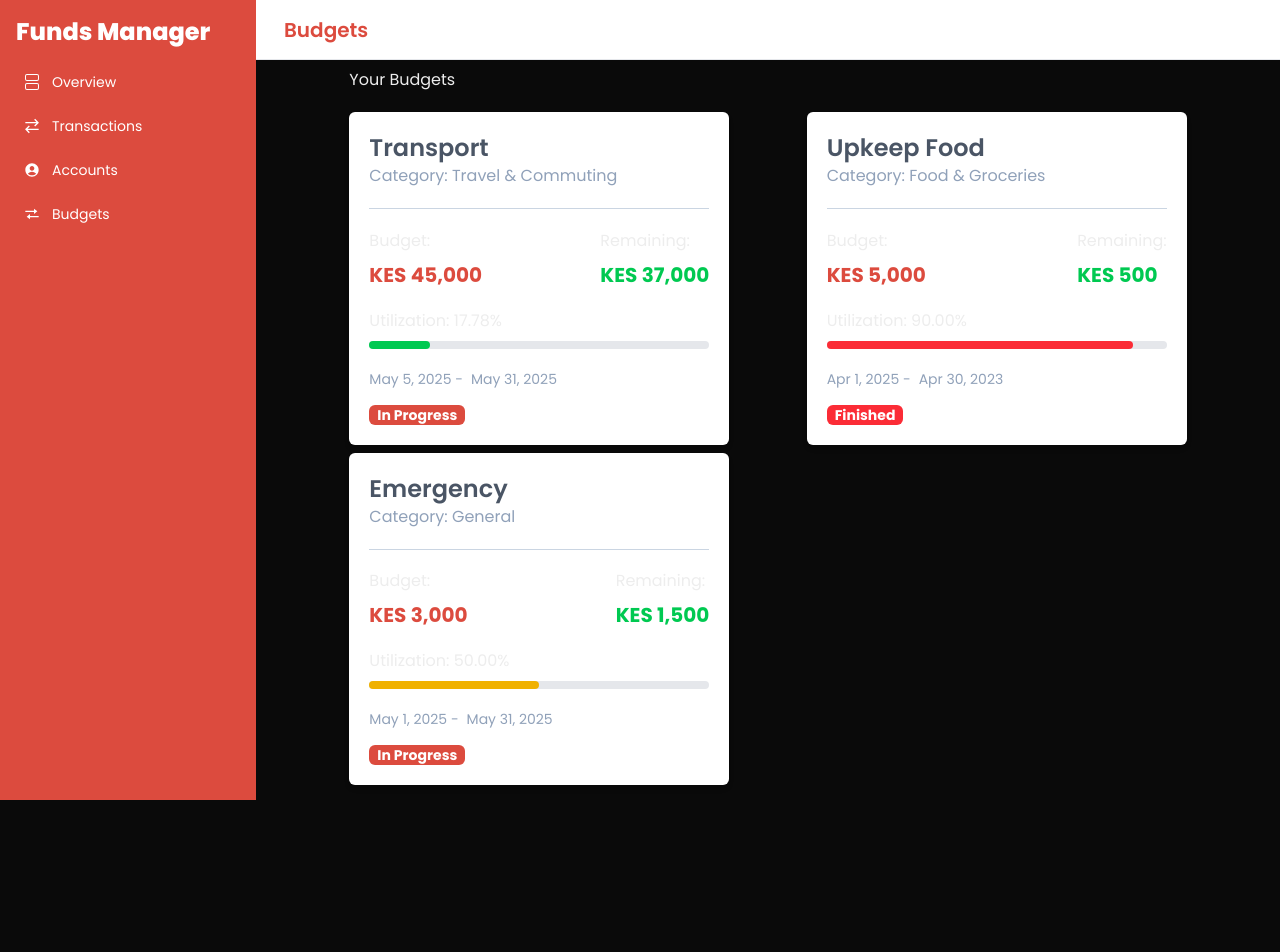
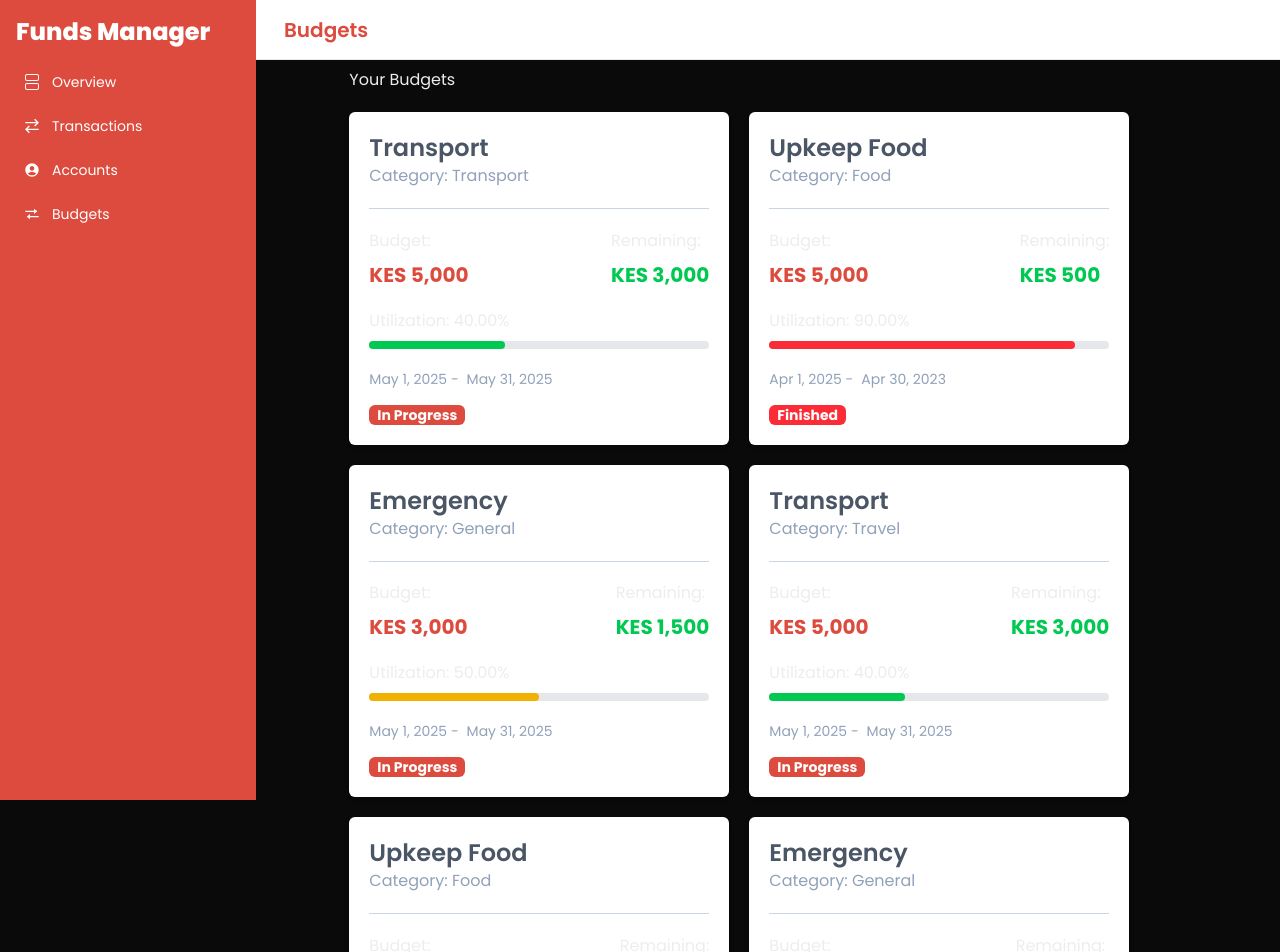
Before and after one commit to AllanG-4779/expense-tracker-frontend, a Next.js app: page /account/user/budget in a window 1280 px wide. Shown: the top 952 px of the page. Before the commit the page ends 800 px from the top, so only its background shows below. Built offline with nearby package versions, Linux system fonts and the light colour scheme.

Commit message:
add alert consume login and sign up endpoints

```diff
--- a/app/account/user/budget/page.tsx
+++ b/app/account/user/budget/page.tsx
@@ -2,6 +2,74 @@ import AppBar from "@/app/components/AppBar";
 import BudgetComponent from "@/app/components/BudgetComponent";
 import React from "react";
 import { GrTrain } from "react-icons/gr";
+
+const budgets = [
+  {
+    name: "Transport",
+    allocation: 5000,
+    expenditure: 2000,
+    start: "2025-05-01",
+    end: "2025-05-31",
+    category: "Transport",
+  },
+  {
+    name: "Upkeep Food",
+    allocation: 5000,
+    expenditure: 4500,
+    category: "Food",
+    start: "2025-04-01",
+    end: "2023-04-30",
+  },
+  {
+    name: "Emergency",
+    allocation: 3000,
+    expenditure: 1500,
+    category: "General",
+    start: "2025-05-01",
+    end: "2025-05-31",
+  },
+  {
+    name: "Transport",
+    allocation: 5000,
+    expenditure: 2000,
+    category: "Travel",
+    start: "2025-05-01",
+    end: "2025-05-31",
+  },
+  {
+    name: "Upkeep Food",
+    allocation: 5000,
+    expenditure: 4500,
+    category: "Food",
+    start: "2025-04-01",
+    end: "2023-04-30",
+  },
+  {
+    name: "Emergency",
+    allocation: 3000,
+    category: "General",
+    expenditure: 1500,
+    start: "2025-05-01",
+    end: "2025-05-31",
+  },
+  {
+    name: "Transport",
+    allocation: 5000,
+    expenditure: 2000,
+    start: "2025-05-01",
+    end: "2025-05-31",
+    category: "Transport",
+  },
+  {
+    name: "Upkeep Food",
+    allocation: 5000,
+    expenditure: 4500,
+    start: "2025-04-01",
+    category: "Food",
+
+    end: "2023-04-30",
+  },
+];
 
 const page = () => {
   return (
@@ -10,31 +78,18 @@ const page = () => {
 
       <div className="p-2 flex flex-col md:w-10/12 md:mx-auto">
         <p>Your Budgets</p>
-        <div className="flex flex-col md:flex-row gap-2 mt-5 justify-between  w-full md:mx-auto flex-wrap">
-          <BudgetComponent
-            name="Transport"
-            category="Travel & Commuting"
-            allocation={45000}
-            expenditure={8000}
-            start="2025-05-05"
-            end="2025-05-31"
-          />
-          <BudgetComponent
-            name="Upkeep Food"
-            category="Food & Groceries"
-            allocation={5000}
-            expenditure={4500}
-            start="2025-04-01"
-            end="2023-04-30"
-          />
-          <BudgetComponent
-            name="Emergency"
-            category="General"
-            allocation={3000}
-            expenditure={1500}
-            start="2025-05-01"
-            end="2025-05-31"
-          />
+        <div className="flex flex-col md:flex-row gap-5 mt-5   w-full md:mx-auto flex-wrap">
+          {budgets.map((budget, index) => (
+            <BudgetComponent
+              key={index}
+              name={budget.name}
+              allocation={budget.allocation}
+              expenditure={budget.expenditure}
+              start={budget.start}
+              category={budget.category}
+              end={budget.end}
+            />
+          ))}
         </div>
       </div>
     </>
--- a/app/auth/signin/page.tsx
+++ b/app/auth/signin/page.tsx
@@ -1,7 +1,7 @@
 import Image from "next/image";
 import LoginScreen from "../../components/LoginScreen";
 
-export default function Home() {
+export default  function Home() {
   return (
     <div className="flex md:flex-row justify-between items-center w-full">
       <div>
--- a/app/auth/signup/page.tsx
+++ b/app/auth/signup/page.tsx
@@ -1,6 +1,7 @@
 import React from "react";
 import SignUpScreen from "../../components/SignUpScreen";
 import Image from "next/image";
+
 
 const SignUpPage = () => {
   return (
@@ -11,6 +12,7 @@ const SignUpPage = () => {
       <div className="hidden md:flex">
         <Image src="/todoist.png" alt="Logo" width={300} height={300} />
       </div>
+
     </div>
   );
 };
--- a/app/components/LoginScreen.tsx
+++ b/app/components/LoginScreen.tsx
@@ -1,21 +1,75 @@
+"use client";
 import React from "react";
 import Input from "./raw/Input";
 import Link from "next/link";
+import { LoginUser, LoginUserResponse } from "../types/apiTypes";
+import { fetchClient } from "../utils/fetchClient";
+import Alert from "./raw/Alert";
+import { useRouter } from "next/navigation";
 
 const LoginScreen = () => {
+  const [payload, setPayload] = React.useState<LoginUser>({
+    username: "",
+    password: "",
+  });
+  const router = useRouter();
+  const [loading, setLoading] = React.useState(false);
+  const [message, setMessage] = React.useState("");
+  const [type, setType] = React.useState("success");
+  const handleSubmit = async (e: React.FormEvent) => {
+    e.preventDefault();
+    if (!payload.username || !payload.password) {
+      alert("Please fill all fields");
+      return;
+    }
+    setLoading(true);
+    const response = await fetchClient<LoginUserResponse>(
+      "/api/v1/users/login",
+      payload,
+      "POST"
+    );
+
+    console.log("Response:", response); // Debugging line
+
+    if (response.error) {
+      setMessage(response.error);
+      setType("error");
+      setLoading(false);
+    } else {
+      setMessage(response.message);
+      setType("success");
+      setLoading(false);
+      router.push("/account/user/accounts");
+    }
+  };
   return (
     <div className="items-center justify-center">
       <div id="login-section">
         <h1 className="text-4xl font-bold mb-12">Login</h1>
-        <form className="flex flex-col gap-4 w-96">
-          <Input type="text" placeholder="Enter your Email" label="Email" />
+        {!loading && message && message.length > 0 && (
+          <Alert message={message} type={type} title="Login" />
+        )}
+        <form className="flex flex-col gap-4 w-96" onSubmit={handleSubmit}>
+          <Input
+            type="text"
+            placeholder="Enter your Email"
+            label="Email"
+            value={payload?.username}
+            onChange={(e) =>
+              setPayload({ ...payload, username: e.target.value })
+            }
+          />
           <Input
             type="password"
             placeholder="Enter your password"
             label="Password"
+            value={payload?.password}
+            onChange={(e) =>
+              setPayload({ ...payload, password: e.target.value })
+            }
           />
           <button className="bg-[#dc4b3ee3] font-bold text-white py-2 rounded-md hover:bg-[#dc4b3e] transition duration-200">
-            Login
+            {loading ? "Logging in..." : "Login"}
           </button>
         </form>
         <div className="flex flex-col gap-4 mt-4">
--- /dev/null
+++ b/app/components/raw/Alert.tsx
@@ -0,0 +1,21 @@
+"use client";
+import React from "react";
+
+const Alert: React.FC<{
+  message: string;
+  type: string;
+  title: string;
+}> = ({ message, type, title }) => {
+  return (
+    <div
+      className={`${
+        type == "success" ? "bg-green-600" : "bg-red-600"
+      } flex flex-col md:flex-row md:items-center  gap-2 rounded-lg p-4 mb-4 w-full `}
+    >
+      <h2 className="font-semibold text-white text-sm">{title}</h2>
+      <p className="font-light text-xs text-slate-50">{message}</p>
+    </div>
+  );
+};
+
+export default Alert;
--- a/app/components/raw/Input.tsx
+++ b/app/components/raw/Input.tsx
@@ -7,6 +7,8 @@ const Input: React.FC<InputProps> = (props) => {
       <label className="text-gray-700 font-bold">{props.label}</label>
       <input
         type={props.type}
+        value={props.value}
+        onChange={props.onChange}
         placeholder={props.placeholder}
         className="w-full outline-none bg-transparent text-gray-700 placeholder-gray-400"
       />
--- a/app/data/navigation_element.tsx
+++ b/app/data/navigation_element.tsx
@@ -21,7 +21,7 @@ export const Navigation: NavElement[] = [
     icon: <MdAccountCircle />,
   },
   {
-    to: "/",
+    to: "/account/user/budget",
     name: "Budgets",
     icon: <BiTransfer />,
   },
--- /dev/null
+++ b/app/types/apiTypes.ts
@@ -0,0 +1,30 @@
+export type CreateUser = {
+  first_name?: string;
+  last_name?: string;
+  dob?: string;
+  username: string;
+  email: string;
+  residential?: string;
+  phone?: string;
+  password: string;
+};
+
+export type CreateUserResponse = {
+  message?: string;
+  error?: string;
+};
+
+export type LoginUser = {
+  username: string;
+  password: string;
+};
+export type LoginUserResponse = {
+  message: string;
+  error: string;
+  status: number;
+  body: {
+    token: string;
+    valid_for: number;
+  };
+  successful: boolean;
+};
--- a/app/types/propstypes.tsx
+++ b/app/types/propstypes.tsx
@@ -2,5 +2,8 @@ export type InputProps = {
   type: string;
   placeholder: string;
   label: string;
+  name?: string;
+  value?: string;
+  onChange?: (e: React.ChangeEvent<HTMLInputElement>) => void;
   className?: string;
 };
--- /dev/null
+++ b/app/utils/fetchClient.ts
@@ -0,0 +1,23 @@
+// lib/fetchClient.ts
+export const fetchClient = async <T = unknown>(
+  path: string,
+  body: unknown = {},
+  method: "POST" | "PUT" | "PATCH" = "POST"
+): Promise<T> => {
+  const baseUrl = process.env.NEXT_PUBLIC_API_BASE_URL;
+  console.log("Base URL:", baseUrl); // Debugging line
+  if (!baseUrl) {
+    throw new Error(
+      "Missing NEXT_PUBLIC_API_BASE_URL. Did you restart your dev server?"
+    );
+  }
+  const res = await fetch(`${baseUrl}${path}`, {
+    method,
+    headers: {
+      "Content-Type": "application/json",
+    },
+    body: JSON.stringify(body),
+  });
+
+  return res.json();
+};
--- /dev/null
+++ b/app/utils/fetchServer.ts
@@ -0,0 +1,33 @@
+const fetchFromAPI = async <T = unknown>(
+  path: string,
+  options: RequestInit = {},
+  baseUrl: string = process.env.NEXT_PUBLIC_API_URL || "https://api.example.com"
+): Promise<T> => {
+  if (!baseUrl) throw new Error("Missing API_BASE_URL env variable");
+
+  const url = `${baseUrl}${path}`;
+
+  const isJson = options.body && typeof options.body === "object";
+
+  const finalHeaders = {
+    "Content-Type": isJson ? "application/json" : "text/plain",
+    ...options.headers,
+  };
+
+  const res = await fetch(url, {
+    method: options.method || "GET",
+    headers: finalHeaders,
+    body: isJson ? JSON.stringify(options.body) : options.body,
+    next: { revalidate: 0 }, // disable cache if needed
+  });
+
+  if (!res.ok) {
+    const errorText = await res.text();
+    throw new Error(`Fetch failed (${res.status}): ${errorText}`);
+  }
+  console.log("Response:", res);
+
+  return res.json();
+};
+
+export default fetchFromAPI;
```
Also changed, not shown: app/components/SignUpScreen.tsx (+78 -7 lines).
